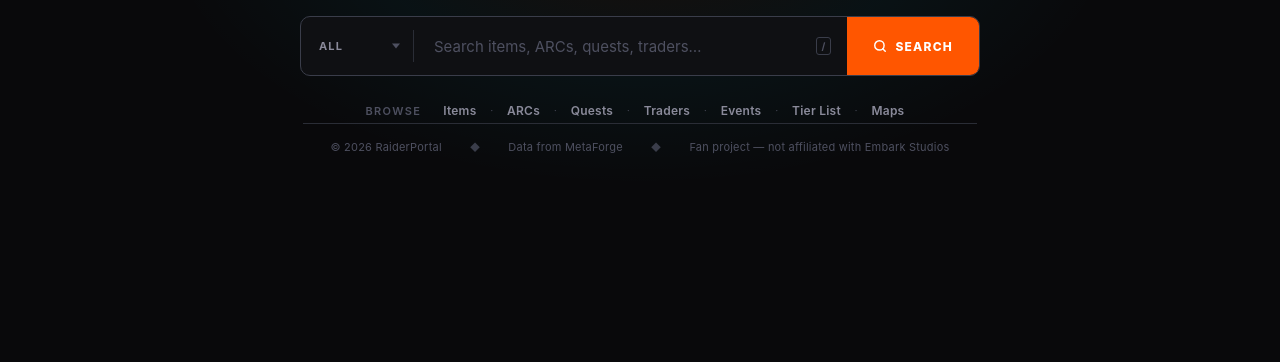
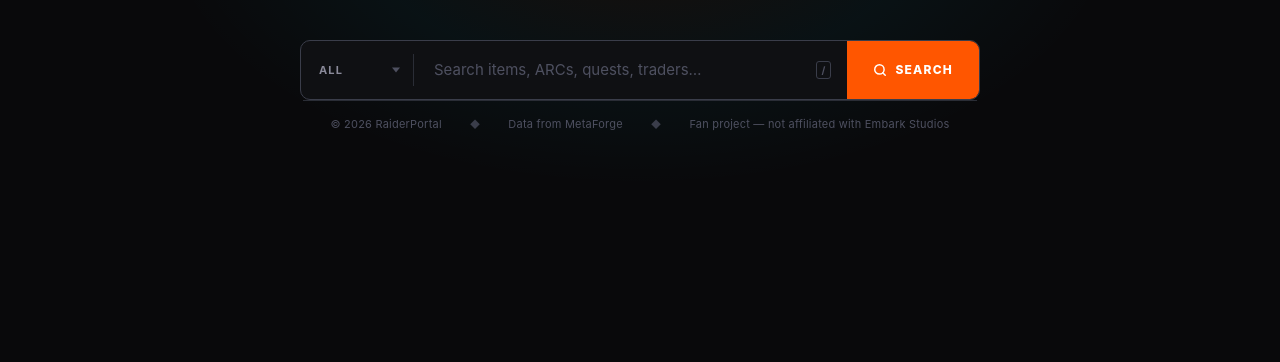
Before and after one commit to zkWizard/RaiderPortal, a website: page index.html in a window 1280 px wide. Shown: the part 438-800 px from the top of the page. Drawn offline with Linux system fonts and the light colour scheme; no server answers.

Commit message:
fix: remove browse section from landing page
Removes the browse links nav and all associated CSS classes
(.browse-links, .browse-label, .browse-link, .browse-sep).

Co-Authored-By: Claude Sonnet 4.6 <noreply@anthropic.com>

```diff
--- a/index.html
+++ b/index.html
@@ -481,46 +481,6 @@
 
     .search-btn:hover  { background: #ff6d1f; }
     .search-btn:active { background: var(--orange-dim); }
-
-    /* ── Browse category links ───────────────────────────── */
-    .browse-links {
-      display: flex;
-      align-items: center;
-      flex-wrap: wrap;
-      justify-content: center;
-      gap: 2px;
-    }
-
-    .browse-label {
-      font-size: 11px;
-      font-weight: 600;
-      letter-spacing: 0.12em;
-      text-transform: uppercase;
-      color: var(--text-muted);
-      padding: 0 10px 0 0;
-    }
-
-    .browse-link {
-      font-size: 12px;
-      font-weight: 600;
-      color: var(--text-secondary);
-      padding: 5px 10px;
-      border-radius: 5px;
-      letter-spacing: 0.02em;
-      transition: color 0.12s, background 0.12s;
-    }
-
-    .browse-link:hover {
-      color: var(--orange);
-      background: var(--orange-glow);
-    }
-
-    .browse-sep {
-      color: var(--text-muted);
-      font-size: 9px;
-      padding: 0 2px;
-      user-select: none;
-    }
 
     /* ═══════════════════════════════════════════════════════════
        FOOTER
@@ -1010,25 +970,6 @@
 
       </div><!-- /.search-bar-wrap -->
 
-      <!-- Browse categories -->
-      <nav class="browse-links" aria-label="Browse by category">
-        <span class="browse-label">Browse</span>
-
-        <a class="browse-link" href="#">Items</a>
-        <span class="browse-sep" aria-hidden="true">·</span>
-        <a class="browse-link" href="#">ARCs</a>
-        <span class="browse-sep" aria-hidden="true">·</span>
-        <a class="browse-link" href="#">Quests</a>
-        <span class="browse-sep" aria-hidden="true">·</span>
-        <a class="browse-link" href="#">Traders</a>
-        <span class="browse-sep" aria-hidden="true">·</span>
-        <a class="browse-link" href="#">Events</a>
-        <span class="browse-sep" aria-hidden="true">·</span>
-        <a class="browse-link" href="#">Tier List</a>
-        <span class="browse-sep" aria-hidden="true">·</span>
-        <a class="browse-link" href="#">Maps</a>
-      </nav>
-
     </div><!-- /.search-group -->
 
     <footer class="site-footer" role="contentinfo">
```
